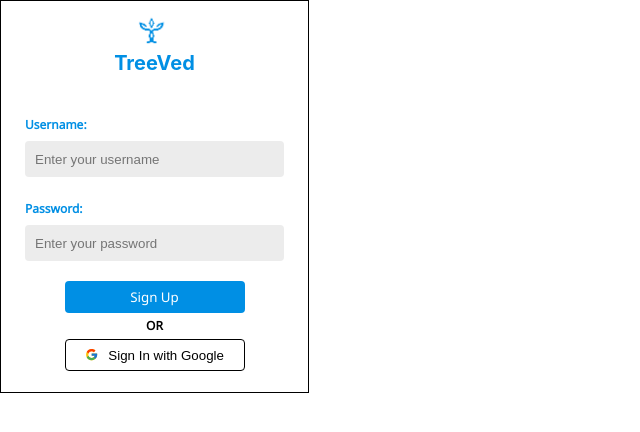
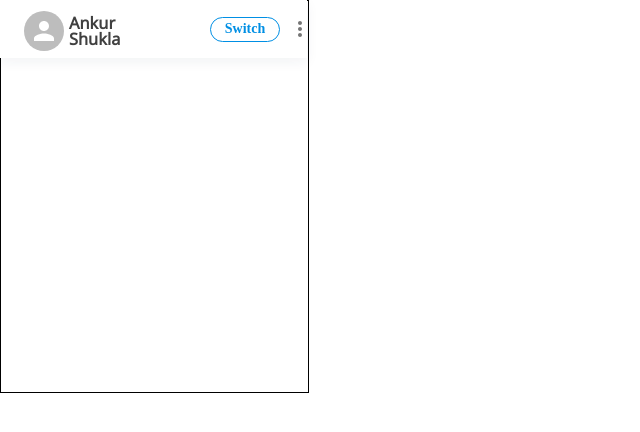
Before and after one commit to Parashuram-78/Treeved, a React (Create React App) app: page / in a window 1280 px wide. Shown: the top 432 px of the page, without its empty margins (0-640 px from the left). Built offline with nearby package versions, Linux system fonts and the light colour scheme.

Commit message:
NavBar UI done

```diff
--- a/src/App.js
+++ b/src/App.js
@@ -1,21 +1,22 @@
 import "./App.css";
 import ListPage from "./Components/List_Page/ListPage";
 import Login from "./Components/Auth_Page/LoginPage";
-import {  Route, Routes, MemoryRouter } from "react-router-dom";
-// import Login from "./Components/Auth_Page/LoginPage";
+import { Route, Routes, MemoryRouter as BrowserRouter } from "react-router-dom";
 import Home from "./Components/Home_Page/Home";
+import Navbar from "./Components/Navigation/NavBar";
 function App() {
   return (
     <>
       {/* <ListPage />
       <Login /> */}
       {/* <Home/> */}
-      <MemoryRouter>
+      <BrowserRouter>
         <Routes>
-          <Route exact path="/" element={<Login />} />
-          <Route exact path="/List" element={<ListPage />} />
+          {/* <Route exact path="/" element={<Login />} /> */}
+          <Route exact path="/" element={<Navbar />} />
+          <Route exact path="/ListPage" element={<ListPage />} />
         </Routes>
-      </MemoryRouter>
+      </BrowserRouter>
     </>
   );
 }
--- /dev/null
+++ b/src/Components/Navigation/MenuButton.jsx
@@ -0,0 +1,63 @@
+import * as React from "react";
+import IconButton from "@mui/material/IconButton";
+import Menu from "@mui/material/Menu";
+import MenuItem from "@mui/material/MenuItem";
+import MoreVertIcon from "@mui/icons-material/MoreVert";
+
+const options = [
+  "LogOut",
+  "Privacy Policy",
+];
+
+const ITEM_HEIGHT = 48;
+
+export default function LongMenu() {
+  const [anchorEl, setAnchorEl] = React.useState(null);
+  const open = Boolean(anchorEl);
+  const handleClick = (event) => {
+    setAnchorEl(event.currentTarget);
+  };
+  const handleClose = () => {
+    setAnchorEl(null);
+  };
+
+  return (
+    <div>
+      <IconButton
+        aria-label="more"
+        id="long-button"
+        aria-controls={open ? "long-menu" : undefined}
+        aria-expanded={open ? "true" : undefined}
+        aria-haspopup="true"
+        onClick={handleClick}
+      >
+        <MoreVertIcon />
+      </IconButton>
+      <Menu
+        id="long-menu"
+        MenuListProps={{
+          "aria-labelledby": "long-button",
+        }}
+        anchorEl={anchorEl}
+        open={open}
+        onClose={handleClose}
+        PaperProps={{
+          style: {
+            maxHeight: ITEM_HEIGHT * 4.5,
+            width: "20ch",
+          },
+        }}
+      >
+        {options.map((option) => (
+          <MenuItem
+            key={option}
+            selected={option === "Pyxis"}
+            onClick={handleClose}
+          >
+            {option}
+          </MenuItem>
+        ))}
+      </Menu>
+    </div>
+  );
+}
--- /dev/null
+++ b/src/Components/Navigation/NavBar.css
@@ -0,0 +1,56 @@
+.Navbar-box{
+position: absolute;
+width: 307px;
+height: 58px;
+left: 0px;
+top: 0px;
+display: flex;
+align-items:center;
+flex-direction:flex;
+background: #ffffff;
+box-shadow: 0px 4px 12px rgba(26, 59, 79, 0.06);
+
+
+}
+.Avatar{
+display: flex;
+align-items:center;
+flex-direction:flex;
+position: absolute;
+width: 34px;
+height: 34px;
+left: 24px;
+top: 14px;
+font-family: Noto Sans;
+font-size: 14px;
+font-weight: 700;
+line-height: 16px;
+letter-spacing: 0em;
+text-align: left;
+color:#404040;
+}
+.Navbar_button{
+width: 70px;
+height: 25px;
+justify-content: right;
+border-radius: 15px;
+  border: 1px solid #008FE4 ;
+  font-family: Nono Sans;
+  font-size: 14px;
+  font-weight: 700;
+  color:#008FE4;
+  background-color:#ffffff;
+  cursor: pointer;
+
+}
+.Navbar-menu{
+display: flex;
+align-items:center;
+flex-direction:flex;
+position: absolute;
+float: right;
+margin-left: 210px;
+}
+.Navbar_user{
+    margin-left: 5px;
+}
--- /dev/null
+++ b/src/Components/Navigation/NavBar.jsx
@@ -0,0 +1,22 @@
+import { Avatar } from "@mui/material";
+import ListPage from "../List_Page/ListPage";
+import { Link } from "react-router-dom";
+import "./NavBar.css";
+import LongMenu from "./MenuButton";
+const Navbar = ({ user, image }) => {
+  return (
+    <div className="Navbar-box">
+      <div className="Avatar">
+        <Avatar src={image}></Avatar>
+        <h3 className="Navbar_user"> Ankur Shukla {user} </h3>
+      </div>
+      <div className="Navbar-menu">
+        <Link to="/ListPage">
+          <button className="Navbar_button">Switch</button>
+        </Link>
+        <LongMenu />
+      </div>
+    </div>
+  );
+};
+export default Navbar;
```
